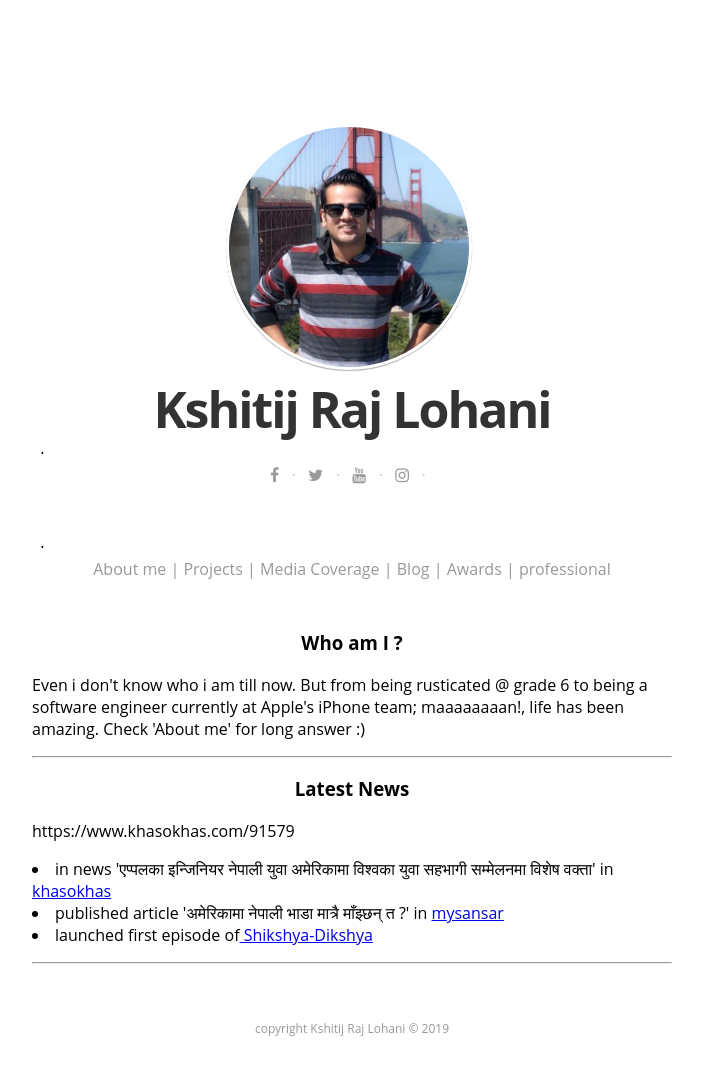
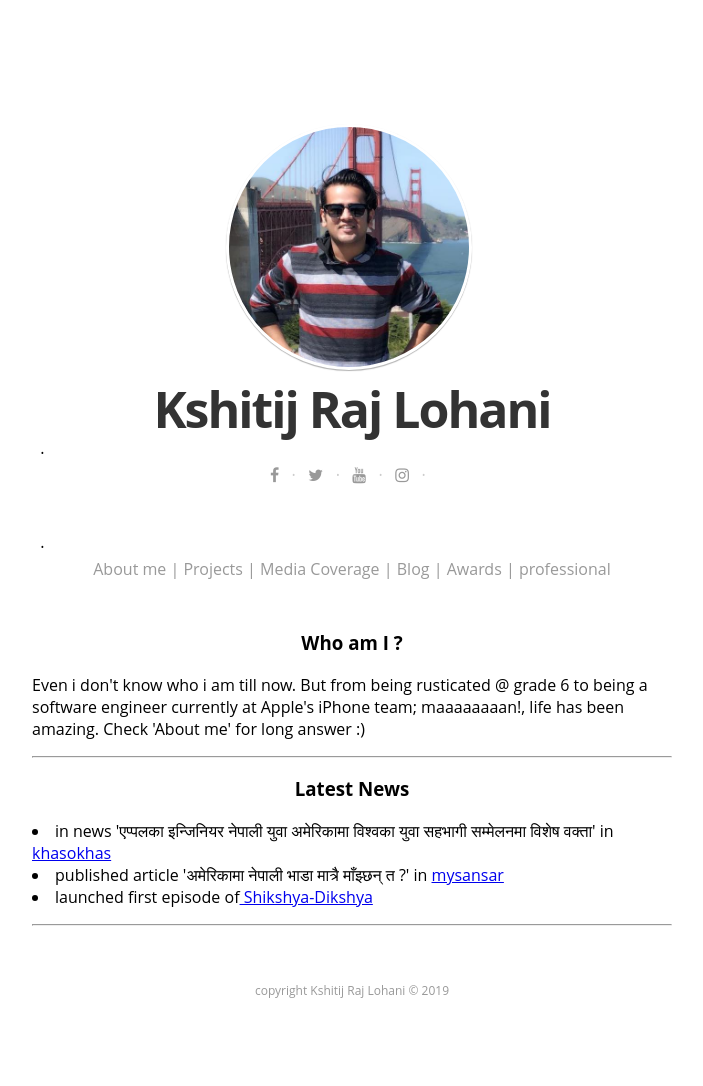
Before and after one commit to kshitijlohani/kshitijlohani.github.io, a Jekyll site: the page built from index.html, in a window 1280 px wide. Shown: the whole page, without its empty margins (288-991 px from the left). Built offline with Jekyll 4.4.1, drawn with Linux system fonts in a browser that asks for light colours; nearby versions of some CDN libraries; some web fonts are replaced; the list of posts is cut into pages by our own code; after the commit the page ends 1048 px from its top, so only the background shows below that; some of the changed lines change nothing that is shown.

Commit message:
removed typo from index page

```diff
--- a/index.html
+++ b/index.html
@@ -47,7 +47,6 @@ layout: default
          Latest News
       </h3>
       <p>
-         https://www.khasokhas.com/91579
          <li> in news 'एप्पलका इन्जिनियर नेपाली युवा अमेरिकामा विश्वका युवा सहभागी सम्मेलनमा विशेष वक्ता' in <a
                href="https://www.khasokhas.com/91579">khasokhas</a></li>
          <li> published article 'अमेरिकामा नेपाली भाडा मात्रै माँझ्छन् त ?' in <a
```
